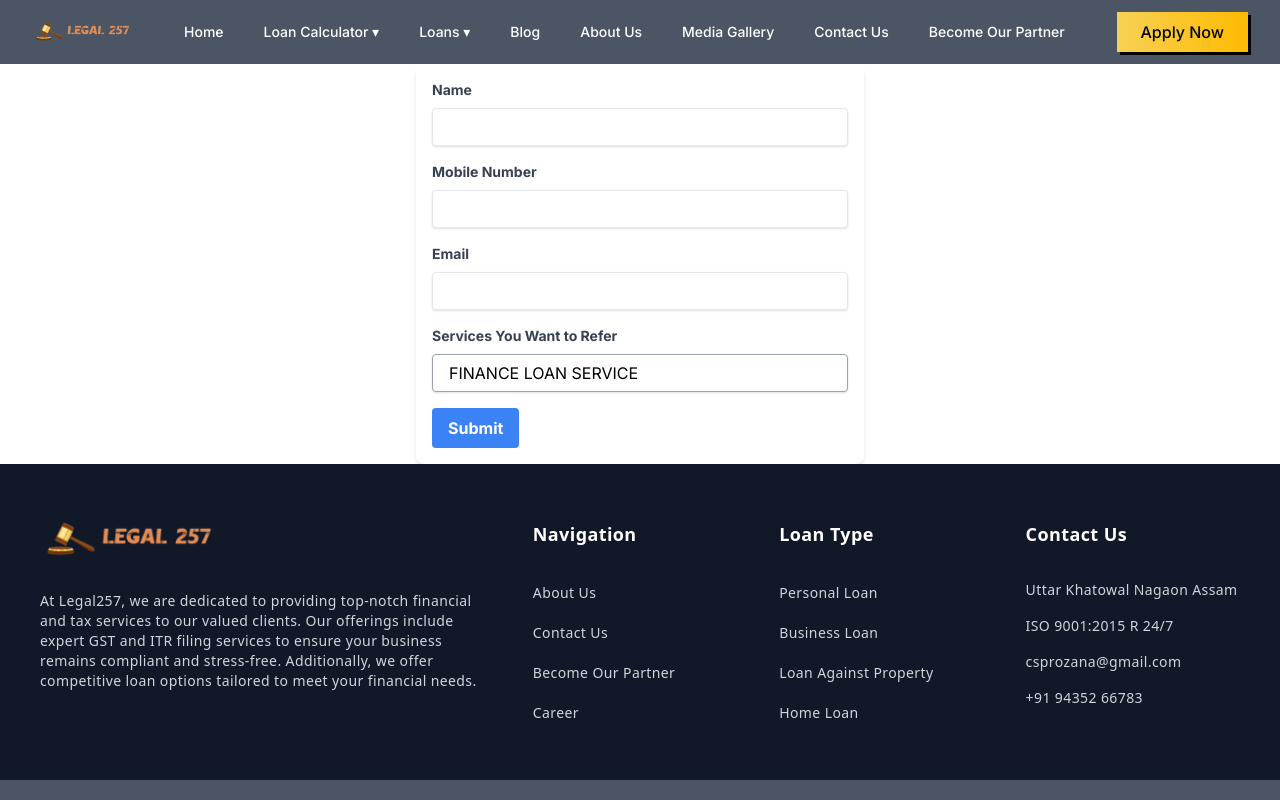
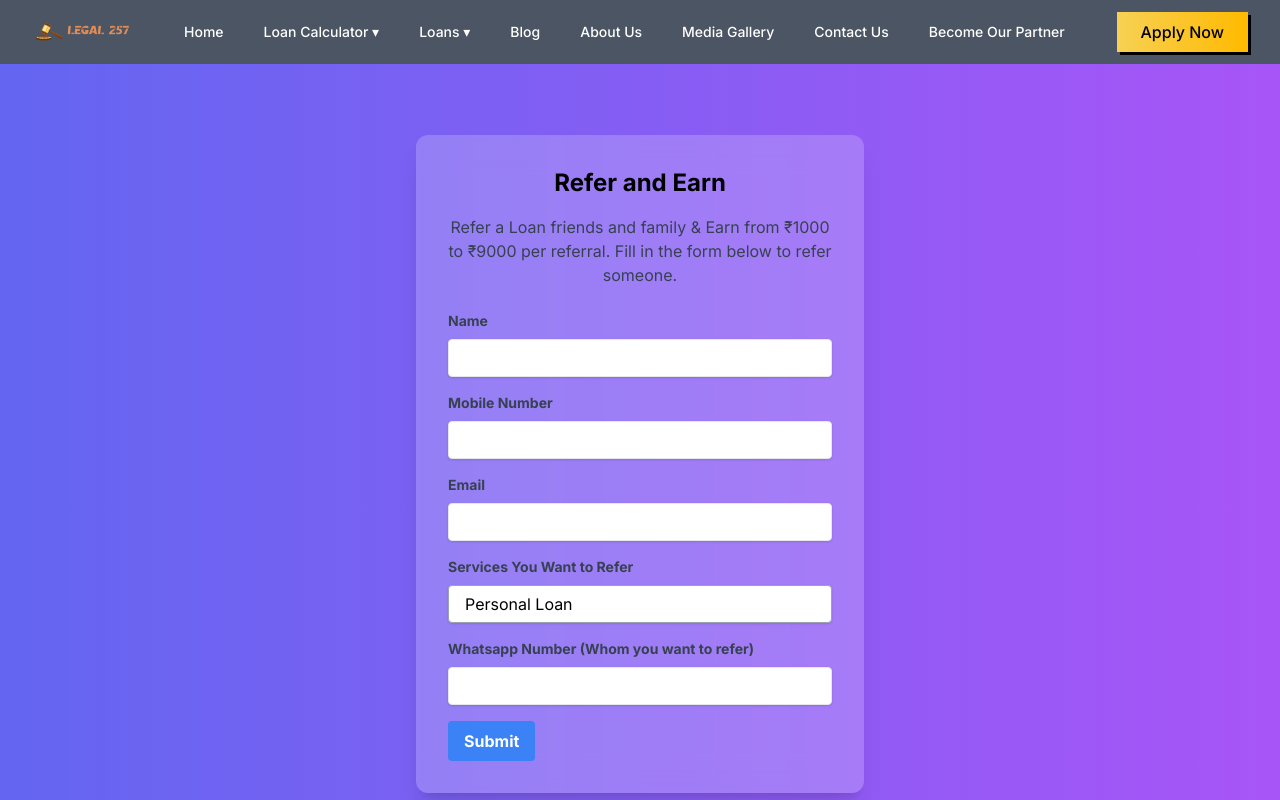
Before and after one commit to niks-nikhil-anand/finance_web_app, a Next.js app: page /refer in a window 1280 px wide. Shown: the top 800 px of the page. Built offline with nearby package versions, Linux system fonts and the light colour scheme.

Commit message:
Adeded refer and earn form

```diff
--- a/src/app/refer/page.jsx
+++ b/src/app/refer/page.jsx
@@ -6,7 +6,8 @@ const ReferForm = () => {
     name: '',
     mobileNumber: '',
     email: '',
-    service: 'All Services'
+    service: 'FINANCE LOAN SERVICE',
+    referMobileNumber: ''
   });
 
   const handleChange = (e) => {
@@ -16,21 +17,42 @@ const ReferForm = () => {
     });
   };
 
-  const handleSubmit = (e) => {
+  const handleSubmit = async (e) => {
     e.preventDefault();
-    // Handle form submission logic here
-    console.log(formData);
+    try {
+      const response = await fetch('/api/referAndEarn', {
+        method: 'POST',
+        headers: {
+          'Content-Type': 'application/json'
+        },
+        body: JSON.stringify(formData)
+      });
+      if (response.ok) {
+        console.log('Form submitted successfully');
         // Reset form after submission
         setFormData({
           name: '',
           mobileNumber: '',
           email: '',
-      service: 'FINANCE LOAN SERVICE'
+          service: 'FINANCE LOAN SERVICE',
+          referMobileNumber: ''
         });
+      } else {
+        console.error('Failed to submit form');
+      }
+    } catch (error) {
+      console.error('Error submitting form:', error);
+    }
   };
 
   return (
-    <form onSubmit={handleSubmit} className="max-w-md mx-auto p-4 bg-white shadow-md rounded-lg">
+    <div className="min-h-screen flex items-center justify-center bg-gradient-to-r from-indigo-500 to-purple-500 p-6 mb-[6rem] md:mb-[0rem] flex-col">
+      <div className="bg-white bg-opacity-20 backdrop-blur-lg rounded-xl shadow-xl p-8 w-full max-w-md">
+      <h1 className="text-2xl font-bold text-center mb-4">Refer and Earn</h1>
+      <p className="text-gray-700 text-center mb-6">
+      Refer a Loan  friends and family & Earn from ₹1000 to ₹9000 per referral. Fill in the form below to refer someone.
+      </p>
+      <form onSubmit={handleSubmit}>
         <div className="mb-4">
           <label className="block text-gray-700 text-sm font-bold mb-2" htmlFor="name">
             Name
@@ -84,13 +106,26 @@ const ReferForm = () => {
             onChange={handleChange}
             className="block appearance-none w-full bg-white border border-gray-400 hover:border-gray-500 px-4 py-2 pr-8 rounded shadow leading-tight focus:outline-none focus:shadow-outline"
           >
-          <option value="FINANCE LOAN SERVICE">FINANCE LOAN SERVICE</option>
-          <option value="FINTECH BANKING SERVICE">FINTECH BANKING SERVICE</option>
-          <option value="GST ITR TAX PAY SERVICE">GST ITR TAX PAY SERVICE</option>
-          <option value="ALL SERVICES">ALL SERVICES</option>
+            <option value="FINANCE LOAN SERVICE">Personal Loan</option>
+            <option value="FINTECH BANKING SERVICE">Business Loan</option>
+            <option value="GST ITR TAX PAY SERVICE">Loan Against Property</option>
+            <option value="ALL SERVICES">Home Loan</option>
           </select>
         </div>
-
+        <div className="mb-4">
+          <label className="block text-gray-700 text-sm font-bold mb-2" htmlFor="referMobileNumber">
+            Whatsapp Number (Whom you want to refer)
+          </label>
+          <input
+            type="tel"
+            id="referMobileNumber"
+            name="referMobileNumber"
+            value={formData.referMobileNumber}
+            onChange={handleChange}
+            className="shadow appearance-none border rounded w-full py-2 px-3 text-gray-700 leading-tight focus:outline-none focus:shadow-outline"
+            required
+          />
+        </div>
         <div className="flex items-center justify-between">
           <button
             type="submit"
@@ -100,6 +135,10 @@ const ReferForm = () => {
           </button>
         </div>
       </form>
+      </div>
+
+
+    </div>
   );
 };
 
--- /dev/null
+++ b/src/models/referAndEarnModel.js
@@ -0,0 +1,34 @@
+import mongoose from 'mongoose';
+
+const referAndEarnSchema = new mongoose.Schema({
+  name: {
+    type: String,
+    required: true,
+    trim: true, // Ensure no leading or trailing spaces
+  },
+  email: {
+    type: String,
+    required: true,
+    trim: true,
+    match: [/.+\@.+\..+/, 'Please fill a valid email address'], // Email validation
+  },
+  mobile: {
+    type: String,
+    required: true,
+    trim: true,
+  },
+  whatsappNo: {
+    type: String,
+    required: true,
+    trim: true,
+  },
+  loanType: {
+    type: String,
+    trim: true, // Added trim to ensure no leading or trailing spaces
+  },
+}, {
+  timestamps: true, // Automatically manage createdAt and updatedAt fields
+});
+
+// Export the ReferEarn model, creating it if it doesn't already exist
+export default mongoose.models.ReferEarn || mongoose.model('ReferEarn', referAndEarnSchema);
```
Lines whose indentation alone changed are shown as unchanged.
